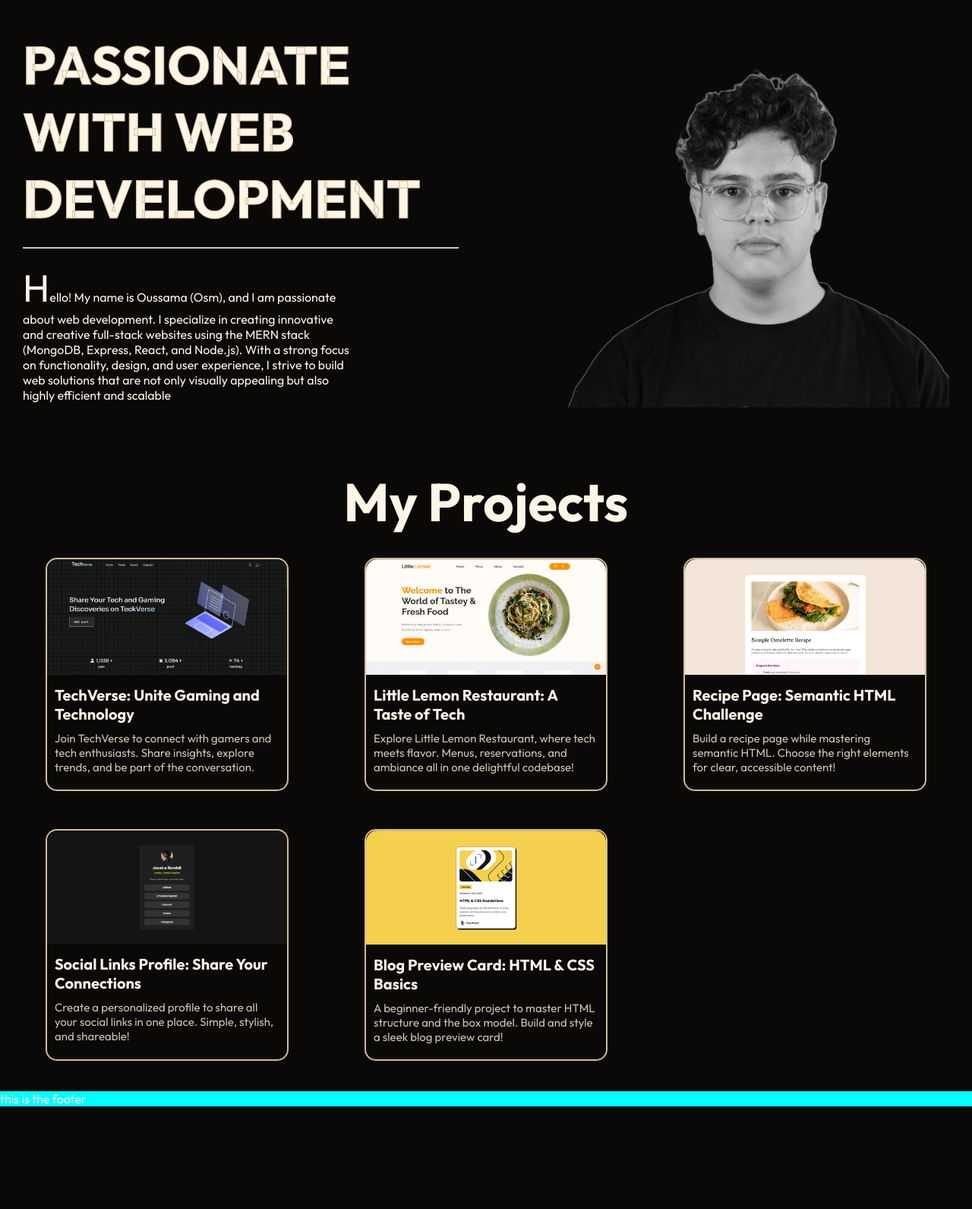
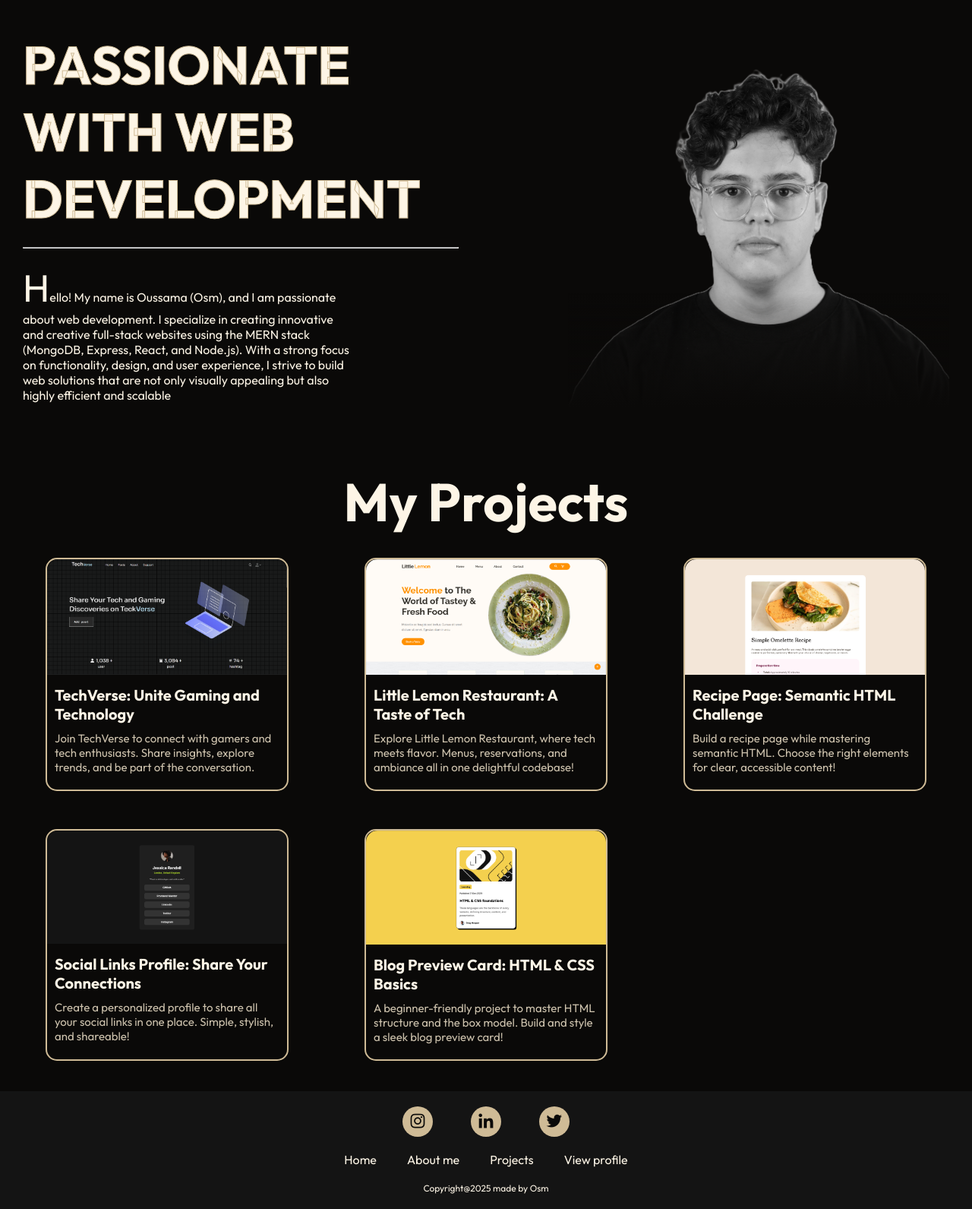
Before and after one commit to Dev-with-Osm/Elite-s-WMD--challenge_2, a plain HTML site: page index.html in a window 1280 px wide. Shown: the part 781-2372 px from the top of the page at 76% size. Before the commit the page ends 2237 px from the top, so only its background shows below. Drawn offline with nearby package versions, Linux system fonts and the light colour scheme.

Commit message:
Add Prettier configuration and update HTML structure; enhance styling and content

```diff
--- a/index.html
+++ b/index.html
@@ -1,9 +1,13 @@
 <!DOCTYPE html>
 <html lang="en">
   <head>
-	<meta charset="UTF-8">
-	<meta name="viewport" content="width=device-width, initial-scale=1.0">
-	<link rel="stylesheet" href="style.css">
+    <meta charset="UTF-8" />
+    <meta name="viewport" content="width=device-width, initial-scale=1.0" />
+    <link rel="stylesheet" href="style.css" />
+    <link
+      rel="stylesheet"
+      href="https://unpkg.com/boxicons@latest/css/boxicons.min.css"
+    />
     <title>Document</title>
   </head>
   <body>
@@ -22,7 +26,9 @@
           </li>
         </ul>
         <li class="stay">
-				<a href="https://profile.intra.42.fr/users/okhourss" target="_blank">View profile</a>
+          <a href="https://profile.intra.42.fr/users/okhourss" target="_blank"
+            >View profile</a
+          >
         </li>
       </div>
     </nav>
@@ -39,12 +45,12 @@
       <div class="hero_par">
         <div class="text_her">
           <h1>Welcome to Okhourss's Blog!</h1>
-			<h5>Thoughts, Stories, and Ideas Worth Sharing.</h5>
+          <h5>Sharing What I’ve Built, and What I’ve Learned Along the Way.</h5>
         </div>
         <button class="breathing-button">View more</button>
       </div>
 
-	<img src="./assets/scrollDown.gif"  alt="">
+      <img src="./assets/scrollDown.gif" alt="" />
     </section>
     <!-- about section -->
     <section class="about_sect" id="about_me">
@@ -54,68 +60,107 @@
           <h1>WITH WEB</h1>
           <h1>DEVELOPMENT</h1>
         </div>
-		<hr>
+        <hr />
         <div class="about_p">
-			<p>Hello! My name is Oussama (Osm), and I am passionate about web development.
-				I specialize in creating innovative and creative full-stack websites using the MERN stack (MongoDB, Express, React, and Node.js). With a strong focus on functionality, design, and user experience, I strive to build web solutions that are not only visually appealing but also highly efficient and scalable</p>
+          <p>
+            Hello! My name is Oussama (Osm), and I am passionate about web
+            development. I specialize in creating innovative and creative
+            full-stack websites using the MERN stack (MongoDB, Express, React,
+            and Node.js). With a strong focus on functionality, design, and user
+            experience, I strive to build web solutions that are not only
+            visually appealing but also highly efficient and scalable
+          </p>
         </div>
       </div>
       <div class="img_div">
-		<img src="./okhourss.png" alt="Example Image" class="grayscale-image">
+        <img src="./okhourss.png" alt="Example Image" class="grayscale-image" />
       </div>
-		<!-- <h1>About me</h1>
-		<div class="cont">
-			<div></div>
-			<h1 class="cont_text">PASSIONATE <br>WITH WEB <br>DEVELOPMENT</h1>
-			<div class="div_img">
-				<img src="./okhourss.png" alt="Example Image" class="grayscale-image">
-			</div>
-		</div> -->
-
     </section>
     <!-- project section -->
-<section id="#projects" class="project_section">
+    <section id="projects" class="project_section">
       <h1>My Projects</h1>
       <div class="pro_container">
         <div class="sin_pro">
-		<img src="./assets/techverse.png" alt="">
+          <img src="./assets/techverse.png" alt="" />
           <div class="pro_info">
             <h4>TechVerse: Unite Gaming and Technology</h4>
-			<p>Join TechVerse to connect with gamers and tech enthusiasts. Share insights, explore trends, and be part of the conversation.</p>
+            <p>
+              Join TechVerse to connect with gamers and tech enthusiasts. Share
+              insights, explore trends, and be part of the conversation.
+            </p>
           </div>
         </div>
         <div class="sin_pro">
-		<img src="./assets/littlelemon.png" alt="">
+          <img src="./assets/littlelemon.png" alt="" />
           <div class="pro_info">
             <h4>Little Lemon Restaurant: A Taste of Tech</h4>
-			<p>Explore Little Lemon Restaurant, where tech meets flavor. Menus, reservations, and ambiance all in one delightful codebase!</p>
+            <p>
+              Explore Little Lemon Restaurant, where tech meets flavor. Menus,
+              reservations, and ambiance all in one delightful codebase!
+            </p>
           </div>
         </div>
         <div class="sin_pro">
-		<img src="./assets/recipe.png" alt="">
+          <img src="./assets/recipe.png" alt="" />
           <div class="pro_info">
             <h4>Recipe Page: Semantic HTML Challenge</h4>
-			<p>Build a recipe page while mastering semantic HTML. Choose the right elements for clear, accessible content!			</p>
+            <p>
+              Build a recipe page while mastering semantic HTML. Choose the
+              right elements for clear, accessible content!
+            </p>
           </div>
         </div>
         <div class="sin_pro">
-		<img src="./assets/infocard.png" alt="">
+          <img src="./assets/infocard.png" alt="" />
           <div class="pro_info">
             <h4>Social Links Profile: Share Your Connections</h4>
-			<p>Create a personalized profile to share all your social links in one place. Simple, stylish, and shareable!			</p>
+            <p>
+              Create a personalized profile to share all your social links in
+              one place. Simple, stylish, and shareable!
+            </p>
           </div>
         </div>
         <div class="sin_pro">
-		<img src="./assets/card.png" alt="">
+          <img src="./assets/card.png" alt="" />
           <div class="pro_info">
             <h4>Blog Preview Card: HTML & CSS Basics</h4>
-			<p>A beginner-friendly project to master HTML structure and the box model. Build and style a sleek blog preview card!			</p>
+            <p>
+              A beginner-friendly project to master HTML structure and the box
+              model. Build and style a sleek blog preview card!
+            </p>
           </div>
         </div>
       </div>
     </section>
     <footer>
-	this is the footer
+      <div class="social">
+        <div class="link">
+          <i class="bx bxl-instagram"></i>
+        </div>
+        <div class="link">
+          <i class="bx bxl-linkedin"></i>
+        </div>
+        <div class="link">
+          <i class="bx bxl-twitter"></i>
+        </div>
+      </div>
+      <div class="links_footer">
+        <li>
+          <a href="#hero">Home</a>
+        </li>
+        <li>
+          <a href="#about_me">About me</a>
+        </li>
+        <li>
+          <a href="#projects">Projects</a>
+        </li>
+        <li>
+          <a href="https://profile.intra.42.fr/users/okhourss" target="_blank"
+            >View profile</a
+          >
+        </li>
+      </div>
+      <div class="copyright">Copyright@2025 made by Osm</div>
     </footer>
   </body>
 </html>
--- a/style.css
+++ b/style.css
@@ -1,34 +1,33 @@
 @import url('https://fonts.googleapis.com/css2?family=Outfit:wght@100..900&display=swap');
 
-
-*{
+* {
   list-style: none;
   text-decoration: none;
   margin: 0;
   padding: 0;
   box-sizing: border-box;
 }
-html{
+html {
   scroll-behavior: smooth;
 }
-body{
-	font-family: "Outfit", serif;
+body {
+  font-family: 'Outfit', serif;
   background-color: #0a0908;
   /* background-color: #212529; */
-	color: #FDF5E6;
+  color: #fdf5e6;
   width: 100%;
   height: 100%;
 }
 
-a{
-	color: #FDF5E6;
+a {
+  color: #fdf5e6;
 }
 
-.logo{
+.logo {
   font-size: 20px;
 }
 
-nav{
+nav {
   background-color: rgba(228, 228, 228, 0.3);
   backdrop-filter: blur(10px);
   width: 50%;
@@ -41,17 +40,18 @@ nav{
   position: relative;
   z-index: 50;
 }
-.navbar{
+.navbar {
   display: flex;
   align-items: center;
-	gap: 25px
+  gap: 25px;
 }
-.navbar li a:hover, .stay a:hover {
+.navbar li a:hover,
+.stay a:hover {
   color: #0a0908;
-	transition: all .3s ease-in;
+  transition: all 0.3s ease-in;
 }
 
-.nav_link_container{
+.nav_link_container {
   display: flex;
   align-items: center;
   gap: 25px;
@@ -93,7 +93,6 @@ nav{
 .bg-shape2 {
   animation: two 10s infinite;
 }
-
 
 @keyframes one {
   0% {
@@ -165,8 +164,7 @@ nav{
   );
 }
 
-
-.hero_section{
+.hero_section {
   display: flex;
   width: 100%;
   padding: 30px;
@@ -176,46 +174,44 @@ nav{
   gap: 100px;
   height: 85vh;
 }
-.hero_section img{
+.hero_section img {
   /* margin-top: -300px; */
   width: 150px;
 }
-.hero_par{
+.hero_par {
   display: flex;
   flex-direction: column;
   justify-content: center;
   align-items: center;
-	gap:40px;
+  gap: 40px;
 }
-.text_her{
+.text_her {
   display: flex;
   flex-direction: column;
   justify-content: center;
   align-items: center;
-	gap:5px;
+  gap: 5px;
 }
-.hero_section .hero_par h1{
+.hero_section .hero_par h1 {
   font-size: 70px;
   text-align: center;
 }
-.hero_section .hero_par h5{
-	font-size: 30px;
+.hero_section .hero_par h5 {
+  font-size: 25px;
   text-align: center;
 }
-.about_sect{
+.about_sect {
   padding: 40px 30px;
   display: flex;
   align-items: center;
-	/* justify-content: space-between; */
-	/* gap:100px; */
 }
-.img_div{
+.img_div {
   width: 70%;
   display: flex;
   align-items: center;
   justify-content: center;
 }
-.about_he{
+.about_he {
   display: flex;
   width: 100%;
   flex-direction: column;
@@ -229,22 +225,20 @@ nav{
 .about_he h1 {
   font-size: 70px;
   width: fit-content;
-	color: #FDF5E6;
+  color: #fdf5e6;
   -webkit-text-stroke: 1px #cfbb96;
   font-weight: bold;
 }
 
-
-
-.about_p{
+.about_p {
   width: 60%;
 }
 
-hr{
+hr {
   width: 80%;
 }
 
-.project_section{
+.project_section {
   padding: 40px 30px;
   display: flex;
   align-items: center;
@@ -253,34 +247,32 @@ hr{
   width: 100%;
   gap: 30px;
 }
- .project_section h1{
+.project_section h1 {
   text-align: center;
   font-size: 70px;
 }
-.pro_container{
+.pro_container {
   display: grid;
   grid-template-columns: repeat(3, minmax(0, 1fr));
   row-gap: 50px;
   column-gap: 100px;
 }
 
-.sin_pro{
+.sin_pro {
   width: 320px;
   border: #cfbb96 solid 2px;
   border-radius: 15px;
   padding-bottom: 10px;
   transition: transform 0.3s ease;
 }
-.sin_pro:hover{
+.sin_pro:hover {
   box-shadow: rgba(149, 157, 165, 0.2) 0px 8px 24px;
-	transition: all .3s ease-in;
+  transition: all 0.3s ease-in;
   cursor: pointer;
 
-
   transform: scale(1.05); /* Scales the element slightly on hover */
-
 }
-.pro_link{
+.pro_link {
   width: 100%;
   display: flex;
   justify-content: end;
@@ -292,87 +284,85 @@ hr{
   color: #cdc2ad;
 }
 
-.pro_info h4{
+.pro_info h4 {
   font-size: 20px;
 }
 
-.pro_info{
+.pro_info {
   padding: 10px;
   display: flex;
   flex-direction: column;
   gap: 10px;
 }
 
-.sin_pro img{
+.sin_pro img {
   width: 100%;
   border-top-left-radius: 15px;
   border-top-right-radius: 15px;
 }
 
-
 /* <------------small devices style-----------> */
-@media (max-width: 900px) {
-	nav{
+@media (max-width: 1200px) {
+  nav {
     width: 90%;
   }
-	.pro_container{
+  .pro_container {
     grid-template-columns: repeat(2, minmax(0, 1fr));
+  }
+  .about_sect {
+    flex-direction: column;
   }
 }
 @media (max-width: 768px) {
-	nav{
+  nav {
     width: 90%;
   }
-	.navbar li{
+  .navbar li {
     display: none;
   }
-	.stay{
+  .stay {
     display: block;
   }
-	.background-wrapper{
+  .background-wrapper {
     /* display: flex; */
     flex-direction: column;
   }
-	.hero_section .hero_par h1{
+  .hero_section .hero_par h1 {
     font-size: 40px;
   }
-	.hero_section .hero_par h5{
-		font-size: 18px;
+  .hero_section .hero_par h5 {
+    font-size: 16px;
   }
-	.about_sect{
+  .about_sect {
     flex-direction: column;
-
   }
-	.about_he h1{
+  .about_he h1 {
     font-size: 40px;
   }
-	hr{
+  hr {
     width: 100%;
   }
-	.about_p{
+  .about_p {
     width: 100%;
   }
-	.project_section h1{
+  .project_section h1 {
     text-align: center;
     font-size: 40px;
   }
-	 .pro_container{
+  .pro_container {
     grid-template-columns: repeat(1, minmax(0, 1fr));
   }
-	 .sin_pro{
+  .sin_pro {
     width: 300px;
   }
 }
 
-
-
-/* CSS */
 .breathing-button {
   background-color: transparent;
   color: white;
   padding: 10px 20px;
   font-size: 16px;
-	border: solid #FDF5E6 1px;
+  border: solid #fdf5e6 1px;
   border-radius: 5px;
   cursor: pointer;
   animation: breathe 3s ease-in-out infinite;
@@ -380,7 +370,8 @@ hr{
 }
 
 @keyframes breathe {
-	0%, 100% {
+  0%,
+  100% {
     transform: translateY(0) scale(1); /* Normal position and size */
   }
   50% {
@@ -391,19 +382,80 @@ hr{
 /* Stop animation on hover */
 .breathing-button:hover {
   animation-play-state: paused;
-	transition: all .3s ease-in-out;
-	box-shadow: #FDF5E6 0px 7px 29px 0px;
+  transition: all 0.3s ease-in-out;
+  box-shadow: #fdf5e6 0px 7px 29px 0px;
   background-color: #0a0908;
-
-
 }
 
-  /* CSS */
-.grayscale-image {
-	width: 100%;
-  filter: grayscale(100%); /* Converts the image to black and white */
+.img_div {
+  position: relative;
+  display: inline-block;
+  width: 70%;
+  overflow: hidden;
 }
 
-footer{
-	background-color: aqua;
+.img_div img {
+  width: 100%;
+  filter: grayscale(100%);
+  display: block;
 }
+
+.img_div::after {
+  content: '';
+  position: absolute;
+  top: 0;
+  left: 0;
+  width: 100%;
+  height: 100%;
+  background: linear-gradient(to bottom, rgba(0, 0, 0, 0) 70%, #0a0908);
+  pointer-events: none;
+}
+
+footer {
+  background-color: #141414;
+  display: flex;
+  justify-content: center;
+  align-items: center;
+  flex-direction: column;
+  padding: 20px;
+  gap: 20px;
+}
+
+footer .social {
+  display: flex;
+  justify-content: center;
+  align-items: center;
+  gap: 50px;
+}
+
+.social .link {
+  width: 40px;
+  height: 40px;
+  border-radius: 50%;
+  background-color: #cfbb96;
+  display: flex;
+  justify-content: center;
+  align-items: center;
+  color: #0a0908;
+  cursor: pointer;
+  transition: all 0.3s ease-in;
+}
+.social .link:hover {
+  background-color: #0a0908;
+  color: #cfbb96;
+  border: 1px solid #cfbb96;
+}
+
+.social .link i {
+  font-size: 25px;
+}
+.links_footer {
+  display: flex;
+  justify-content: center;
+  align-items: center;
+  gap: 40px;
+}
+
+.copyright {
+  font-size: 12px;
+}
```
Also changed, not shown: 1 other file. Lines whose indentation alone changed are shown as unchanged.
